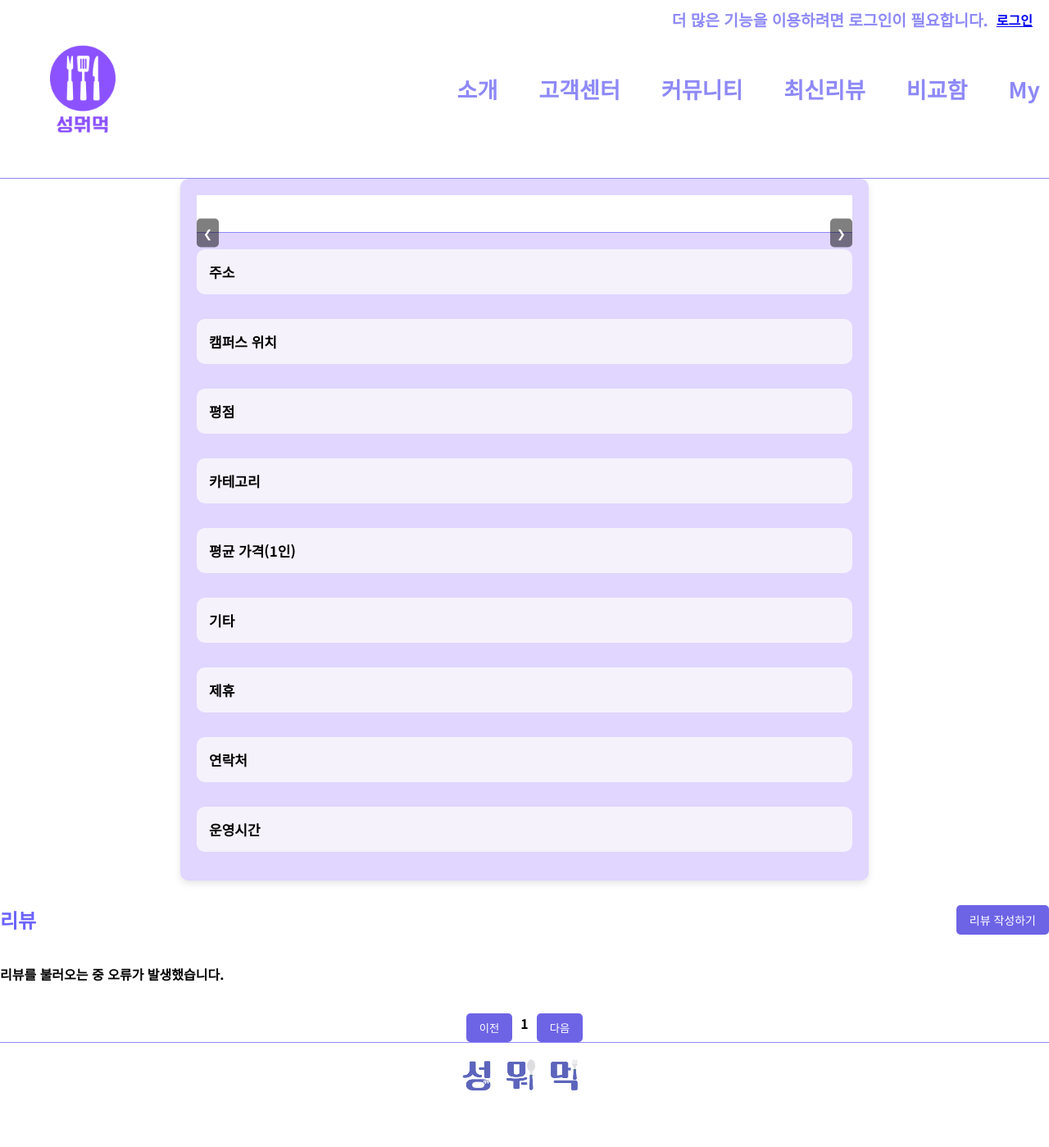
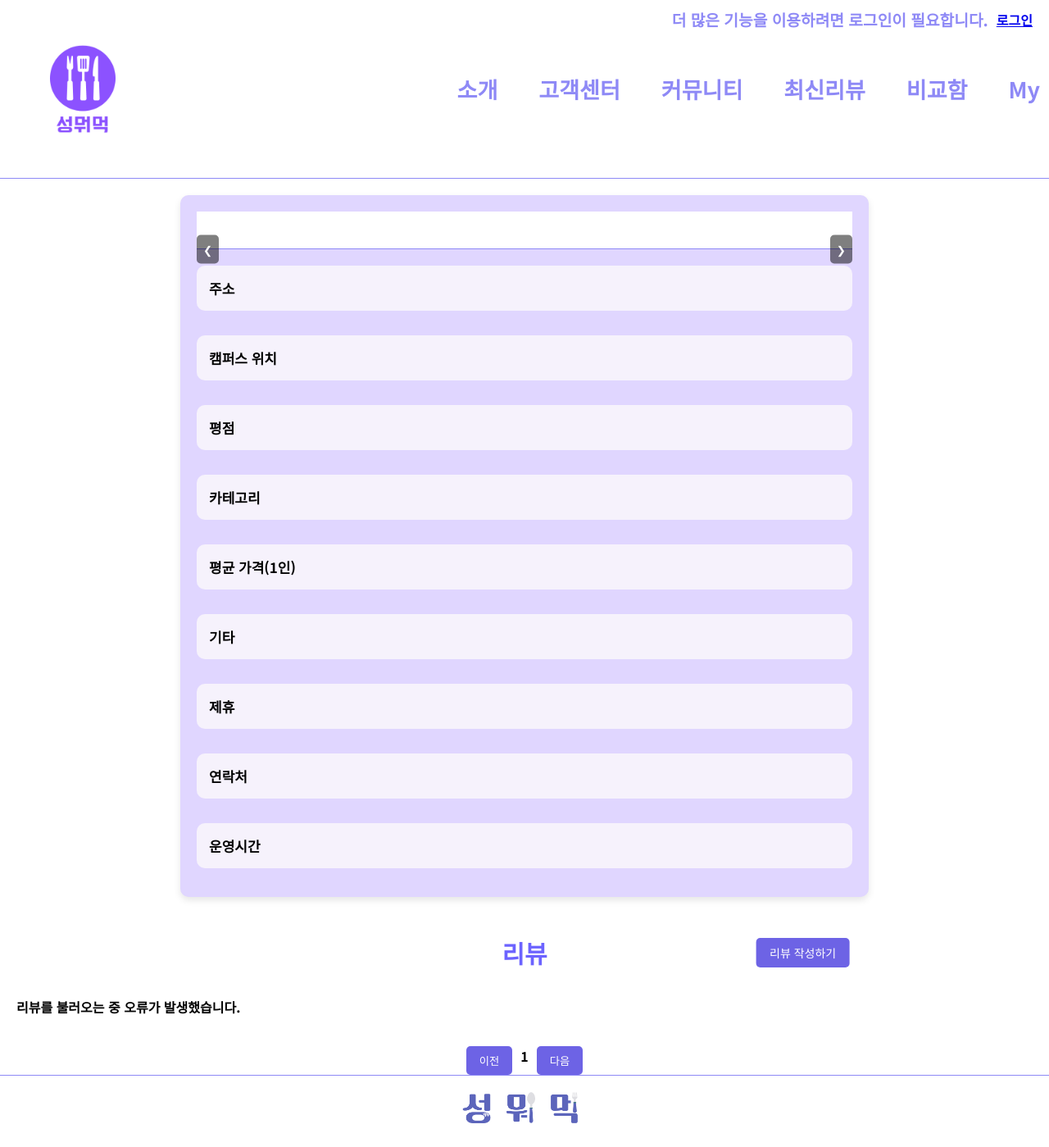
Before and after one commit to egggbeee-dev/sungmumuk, a PHP site: page /review_details.html in a window 1280 px wide. Shown: the whole page at 82% size. Before the commit the page ends 1330 px from the top, so only its background shows below. Run offline with PHP 8.4, Linux system fonts and the light colour scheme.

Commit message:
Update store_details.css

```diff
--- a/views/store_details.css
+++ b/views/store_details.css
@@ -6,29 +6,19 @@ body {
   background-color: #ffebff; /* 배경색 */
 }
 
-/* 영어 텍스트에 Anton 폰트 적용 */
-h1,
-h2,
-h3,
-.banner-text h2,
-button,
-.sort-button {
-  font-family: "Noto Sans KR", sans-serif;
+.container {
+  max-width: 800px;
+  margin: 20px auto;
+  padding: 20px;
+  background-color: #e0d6ff;
+  border-radius: 10px;
+  box-shadow: 0px 4px 8px rgba(0, 0, 0, 0.1);
 }
-
 /* 가게명 텍스트 색상 */
 #store-name {
   color: #6a0dad;
 }
 
-.container {
-  max-width: 800px;
-  margin: 0 auto;
-  padding: 20px;
-  background-color: #e0d6ff;
-  border-radius: 10px;
-  box-shadow: 0px 4px 8px rgba(0, 0, 0, 0.1);
-}
 
 /* 이미지 섹션 */
 .image-section {
@@ -167,19 +157,22 @@ button,
 .review-section {
   margin-top: 20px;
 }
-
 .review-header {
   display: flex;
-  justify-content: space-between;
+  justify-content: center;  /* 가로 중앙 정렬 */
   align-items: center;
-  margin-top: 30px;
+  margin-top: 50px;
+  font-size: 20px;
+  position: relative; /* 상대 위치 설정 */
 }
 
 .review-header h2 {
   color: #6c63ff;
   margin: 0;
+  position: absolute;
+  left: 50%;
+  transform: translateX(-50%); /* 정확한 중앙 정렬 */
 }
-
 .review-register-button {
   padding: 8px 16px;
   font-size: 14px;
@@ -188,6 +181,7 @@ button,
   border: none;
   border-radius: 5px;
   cursor: pointer;
+  transform: translateX(300%); /* 정확한 중앙 정렬 */
   transition: background-color 0.3s ease;
 }
 
@@ -219,20 +213,28 @@ button,
 .review-list {
   display: flex;
   flex-direction: column;
-  gap: 10px;
-  margin-top: 20px;
+  gap: 20px;
+  margin : 20px 20px 10px;
+  background-color: #fff;
 }
 
 .review-item {
   display: flex;
   gap: 15px;
-  padding: 10px;
-  background-color: #ffffff;
+  padding: 20px;
+  background-color: #f6f2fc;
   border-radius: 5px;
   box-shadow: 0px 2px 4px rgba(0, 0, 0, 0.1);
   align-items: flex-start;
+  margin : 10px 10px;
 }
 
+/* 호버 효과 */
+.review-item:hover {
+  transform: translateY(-5px); /* 위로 살짝 떠오르는 효과 */
+  box-shadow: 0px 4px 8px rgba(0, 0, 0, 0.2); /* 그림자 강조 */
+
+}
 /* 리뷰 사진 */
 .review-photo {
   width: 80px;
```
